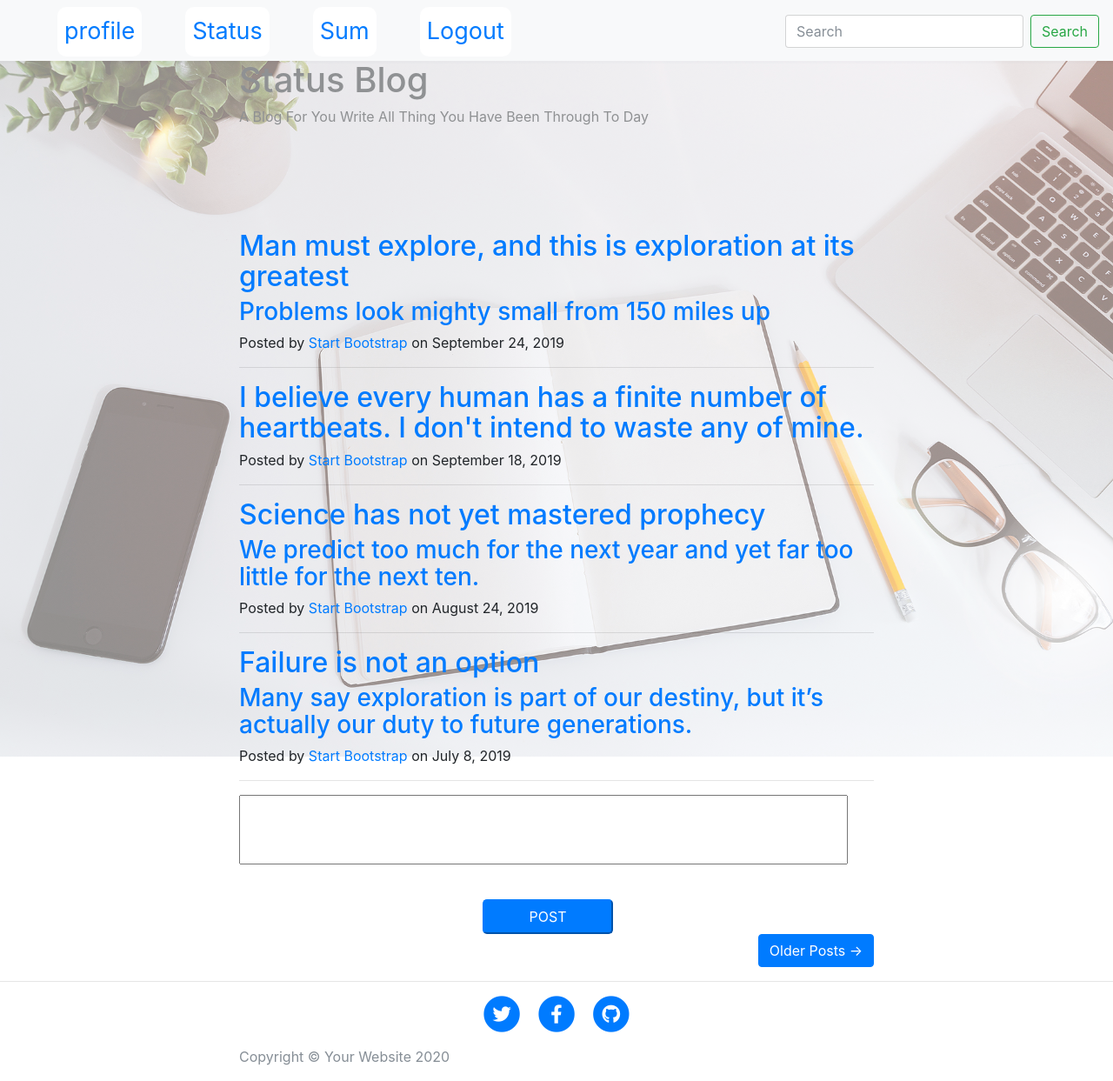
After one commit to lqh10122000/lt-ltw-btcn06, a PHP site: page /status.php in a window 1280 px wide. The commit adds this page. Shown: the whole page at 87% size. Run offline with PHP 8.4, Linux system fonts and the light colour scheme; some libraries are stand-ins or nearby versions.

Commit message:
First time

```diff
--- /dev/null
+++ b/header.php
@@ -0,0 +1,37 @@
+<style>
+    .nav-link
+    {
+        font-size : 27px;
+        margin-left : 50px;
+        background-color: white;
+        color: #007bff !important;
+        border-radius : 10px;
+    }
+
+</style>
+<nav class="navbar navbar-expand-lg navbar-light bg-light">
+    <button class="navbar-toggler" type="button" data-toggle="collapse" data-target="#navbarSupportedContent" aria-controls="navbarSupportedContent" aria-expanded="false" aria-label="Toggle navigation">
+        <span class="navbar-toggler-icon"></span>
+    </button>
+
+    <div class="collapse navbar-collapse" id="navbarSupportedContent">
+        <ul class="navbar-nav mr-auto">
+        <li class="nav-item active">
+            <a class="nav-link" href="profile.php">profile <span class="sr-only">(current)</span></a>
+        </li>
+        <li class="nav-item active">
+            <a class="nav-link" href="status.php">Status <span class="sr-only">(current)</span></a>
+        </li>
+        <li class="nav-item active">
+            <a class="nav-link" href="sum.php">Sum <span class="sr-only">(current)</span></a>
+        </li>
+        <li class="nav-item active">
+            <a class="nav-link" href="dangNhap.php">Logout <span class="sr-only">(current)</span></a>
+        </li>
+        </ul>
+        <form class="form-inline my-2 my-lg-0">
+        <input class="form-control mr-sm-2" type="search" placeholder="Search" aria-label="Search">
+        <button class="btn btn-outline-success my-2 my-sm-0" type="submit">Search</button>
+        </form>
+    </div>
+    </nav>
--- /dev/null
+++ b/status.php
@@ -0,0 +1,276 @@
+<!DOCTYPE html>
+<html lang="en">
+
+<head>
+
+  <meta charset="utf-8">
+  <meta name="viewport" content="width=device-width, initial-scale=1, shrink-to-fit=no">
+  <meta name="description" content="">
+  <meta name="author" content="">
+
+  <title>Clean Blog - Start Bootstrap Theme</title>
+
+  <!-- Bootstrap core CSS -->
+  <link href="vendor/bootstrap/css/bootstrap.min.css" rel="stylesheet">
+
+  <!-- Custom fonts for this template -->
+  <link href="vendor/fontawesome-free/css/all.min.css" rel="stylesheet" type="text/css">
+  <link href='https://fonts.googleapis.com/css?family=Lora:400,700,400italic,700italic' rel='stylesheet' type='text/css'>
+  <link href='https://fonts.googleapis.com/css?family=Open+Sans:300italic,400italic,600italic,700italic,800italic,400,300,600,700,800' rel='stylesheet' type='text/css'>
+
+  <!-- Custom styles for this template -->
+  <link href="css/clean-blog.min.css" rel="stylesheet">
+
+</head>
+
+<style>
+    .inputStatus
+    {
+        display: flex;
+        width : 700px;
+        height: 80px;
+        text-align: center;
+    }
+
+    .btn_post
+    {
+        margin-top : 40px;
+        margin-left : 280px;
+        width : 150px;
+        height : 40px;
+        background-color : #007bff;
+        border-color : #007bff;
+        border-radius : 5px;
+        color : white;
+    }
+
+    .masthead
+    {
+        margin-top: 70px;
+        margin-bottom: 50px;
+        background: no-repeat center center;
+        background-color: #868e96;
+        background-attachment: scroll;
+        position: relative;
+        background-size: cover;
+
+        position: absolute;
+        top: 0;
+        left: 0;
+        height: 100%;
+        width: 100%;
+        background-color: #212529;
+        opacity: 0.5;
+    }
+
+</style>
+
+<?php
+
+  include_once('header.php');
+
+  if(isset($_POST['status']))
+  {
+    $status =  $_POST['status'];
+  }
+
+?>
+<body>
+
+  <!-- Navigation -->
+  <!-- <nav class="navbar navbar-expand-lg navbar-light fixed-top" id="mainNav">
+    <div class="container">
+      <a class="navbar-brand" href="index.html">Start Bootstrap</a>
+      <button class="navbar-toggler navbar-toggler-right" type="button" data-toggle="collapse" data-target="#navbarResponsive" aria-controls="navbarResponsive" aria-expanded="false" aria-label="Toggle navigation">
+        Menu
+        <i class="fas fa-bars"></i>
+      </button>
+      <div class="collapse navbar-collapse" id="navbarResponsive">
+        <ul class="navbar-nav ml-auto">
+          <li class="nav-item">
+            <a class="nav-link" href="index.html">Home</a>
+          </li>
+          <li class="nav-item">
+            <a class="nav-link" href="about.html">About</a>
+          </li>
+          <li class="nav-item">
+            <a class="nav-link" href="post.html">Sample Post</a>
+          </li>
+          <li class="nav-item">
+            <a class="nav-link" href="contact.html">Contact</a>
+          </li>
+        </ul>
+      </div>
+    </div>
+  </nav> -->
+
+  <!-- Page Header -->
+  <header class="masthead" style="background-image: url('./images/home-bg.jpg')">
+    <div class="overlay"></div>
+    <div class="container">
+      <div class="row">
+        <div class="col-lg-8 col-md-10 mx-auto">
+          <div class="site-heading">
+            <h1>Status Blog</h1>
+            <span class="subheading">A Blog For You Write All Thing You Have Been Through To Day</span>
+          </div>
+        </div>
+      </div>
+    </div>
+  </header>
+
+
+    </br>
+    </br>
+    </br>
+    </br>
+    </br>
+    </br>
+    </br>
+    </br>
+
+  <!-- Main Content -->
+  <div class="container">
+    <div class="row">
+      <div class="col-lg-8 col-md-10 mx-auto">
+        <div class="post-preview">
+          <a href="post.html">
+            <h2 class="post-title">
+              Man must explore, and this is exploration at its greatest
+            <?php
+                if(isset($_POST['status']))
+                {
+                    echo $_POST['status'];
+                }
+            ?>
+            </h2>
+            <h3 class="post-subtitle">
+              Problems look mighty small from 150 miles up
+            </h3>
+          </a>
+          <p class="post-meta">Posted by
+            <a href="#">Start Bootstrap</a>
+            on September 24, 2019</p>
+        </div>
+        <hr>
+        <div class="post-preview">
+          <a href="post.html">
+            <h2 class="post-title">
+              I believe every human has a finite number of heartbeats. I don't intend to waste any of mine.
+            </h2>
+          </a>
+          <p class="post-meta">Posted by
+            <a href="#">Start Bootstrap</a>
+            on September 18, 2019</p>
+        </div>
+        <hr>
+        <div class="post-preview">
+          <a href="post.html">
+            <h2 class="post-title">
+              Science has not yet mastered prophecy
+            </h2>
+            <h3 class="post-subtitle">
+              We predict too much for the next year and yet far too little for the next ten.
+            </h3>
+          </a>
+          <p class="post-meta">Posted by
+            <a href="#">Start Bootstrap</a>
+            on August 24, 2019</p>
+        </div>
+        <hr>
+        <div class="post-preview">
+          <a href="post.html">
+            <h2 class="post-title">
+              Failure is not an option
+            </h2>
+            <h3 class="post-subtitle">
+              Many say exploration is part of our destiny, but it’s actually our duty to future generations.
+            </h3>
+          </a>
+          <p class="post-meta">Posted by
+            <a href="#">Start Bootstrap</a>
+            on July 8, 2019</p>
+        </div>
+        <hr>
+
+
+
+        <?php
+
+          if(isset($status))
+          {
+            echo '<div class="post-preview">
+              <a href="post.html">
+                <h2 class="post-title">'.$status.'
+                </h2>
+              </a>
+              <p class="post-meta">Posted by
+                <a href="#">Start Bootstrap</a>
+                on September 24, 2019</p>
+              </div>';
+          }
+        ?>
+
+         <!-- post status  -->
+        <form  method = "POST">
+            <div>
+                <input class  = "inputStatus"   type = "text" name = "status" />
+                <button class = "btn_post" >POST</button>
+            </div>
+        </form>
+
+
+
+        <!-- Pager -->
+        <div class="clearfix">
+          <a class="btn btn-primary float-right" href="#">Older Posts &rarr;</a>
+        </div>
+      </div>
+    </div>
+  </div>
+
+  <hr>
+
+
+  <!-- Footer -->
+  <footer>
+    <div class="container">
+      <div class="row">
+        <div class="col-lg-8 col-md-10 mx-auto">
+          <ul class="list-inline text-center">
+            <li class="list-inline-item">
+              <a href="#">
+                <span class="fa-stack fa-lg">
+                  <i class="fas fa-circle fa-stack-2x"></i>
+                  <i class="fab fa-twitter fa-stack-1x fa-inverse"></i>
+                </span>
+              </a>
+            </li>
+            <li class="list-inline-item">
+              <a href="#">
+                <span class="fa-stack fa-lg">
+                  <i class="fas fa-circle fa-stack-2x"></i>
+                  <i class="fab fa-facebook-f fa-stack-1x fa-inverse"></i>
+                </span>
+              </a>
+            </li>
+            <li class="list-inline-item">
+              <a href="#">
+                <span class="fa-stack fa-lg">
+                  <i class="fas fa-circle fa-stack-2x"></i>
+                  <i class="fab fa-github fa-stack-1x fa-inverse"></i>
+                </span>
+              </a>
+            </li>
+          </ul>
+          <p class="copyright text-muted">Copyright &copy; Your Website 2020</p>
+        </div>
+      </div>
+    </div>
+  </footer>
+
+  <!-- Bootstrap core JavaScript -->
+
+</body>
+
+</html>
```
Also changed, not shown: profile.php (added, +335 -0 lines), style.css (+17 -2 lines), sum.php (+58 -7 lines), avatar/background.jpeg (added), images/home-bg.jpg (added), init.php (line endings or trailing spaces).
